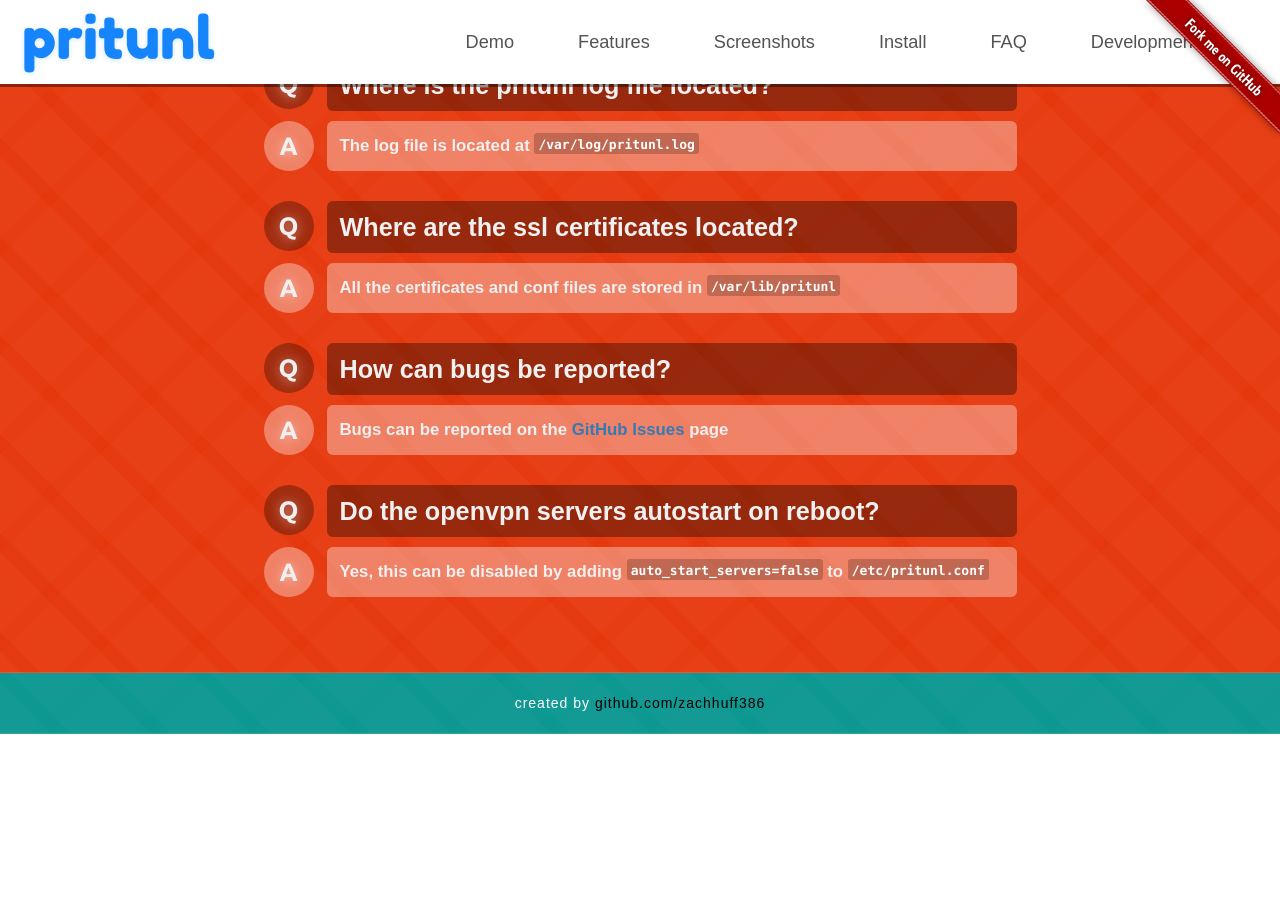
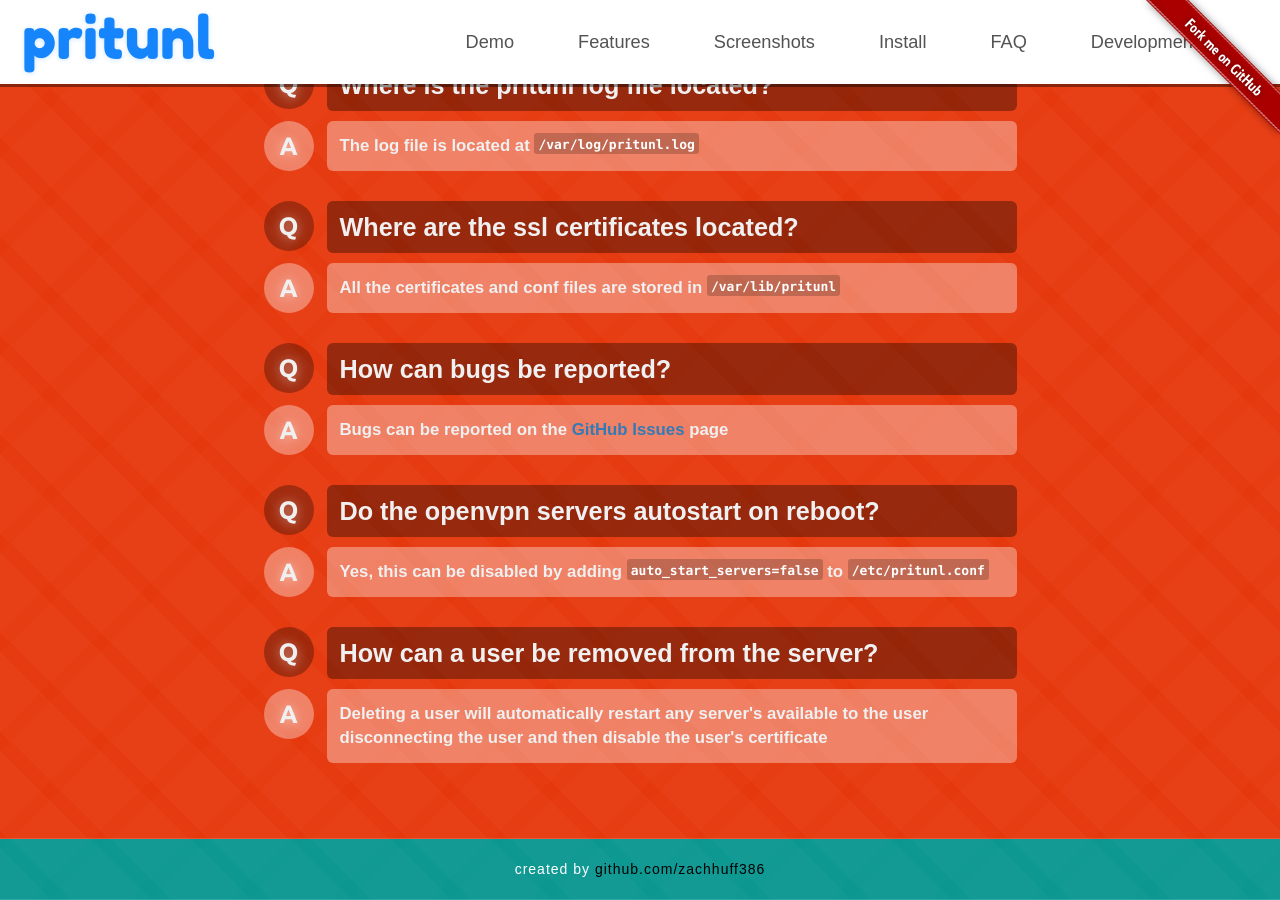
Before and after one commit to pritunl/pritunl.github.io, a Jekyll site: the page built from index.html, in a window 1280 px wide and 900 px high, scrolled down 5976 px. Built offline with Jekyll 4.4.1, drawn with Linux system fonts in a browser that asks for light colours; nearby versions of some CDN libraries; Markdown is read by kramdown in place of the engine named in the settings; before the commit the page ends 6710 px from its top, so only the background shows below that.

Commit message:
Add faq question

```diff
--- a/index.html
+++ b/index.html
@@ -935,6 +935,22 @@
               Yes, this can be disabled by adding <pre>auto_start_servers=false</pre> to <pre>/etc/pritunl.conf</pre>
             </div>
           </div>
+          <div class="faq-point question clearfix">
+            <div class="faq-point-label header">
+              <span>Q</span>
+            </div>
+            <div class="faq-point-description">
+              <span>How can a user be removed from the server?</span>
+            </div>
+          </div>
+          <div class="faq-point answer clearfix">
+            <div class="faq-point-label header">
+              <span>A</span>
+            </div>
+            <div class="faq-point-description">
+              Deleting a user will automatically restart any server's available to the user disconnecting the user and then disable the user's certificate
+            </div>
+          </div>
         </div>
       </div>
     </div>
```
